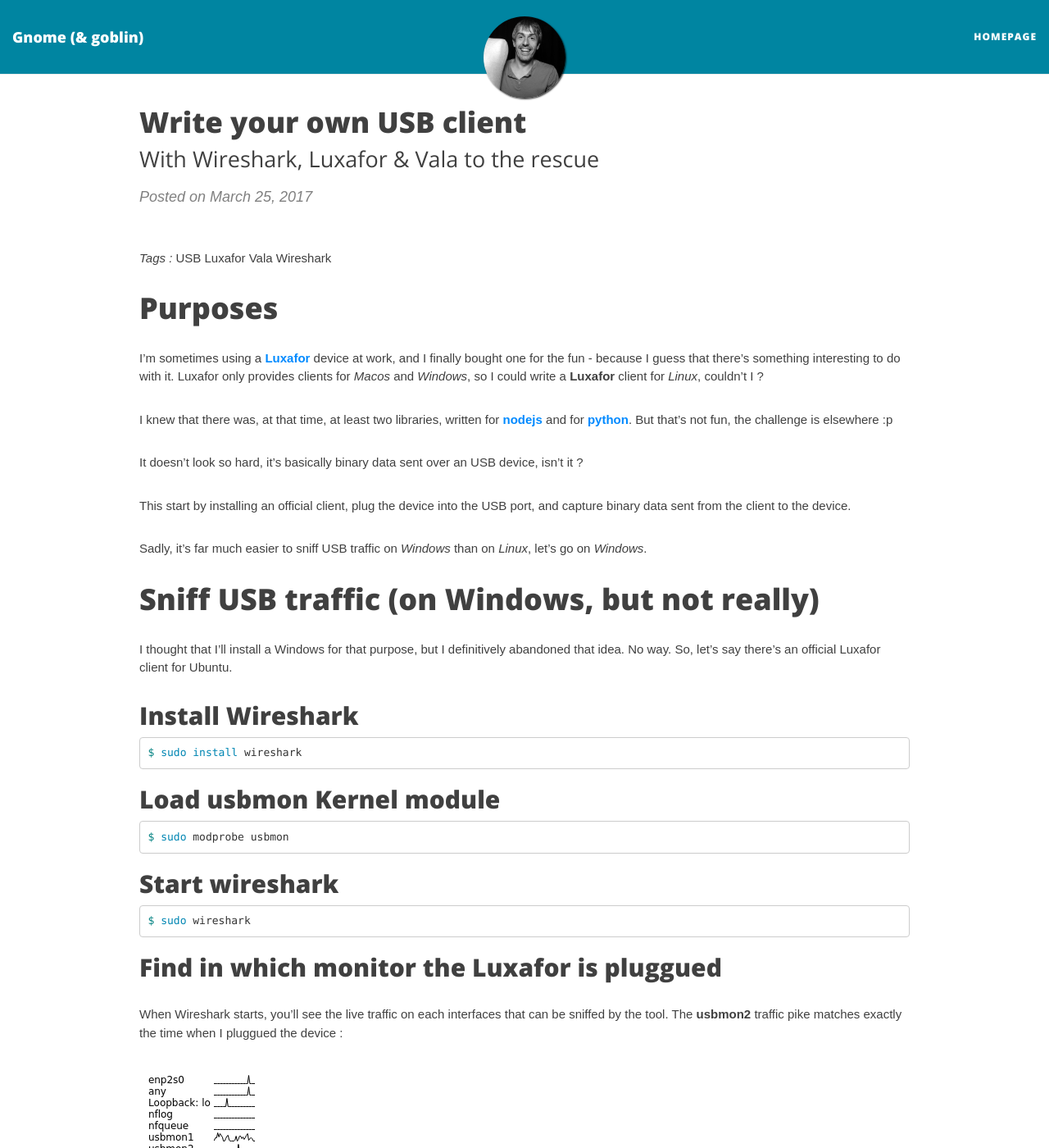
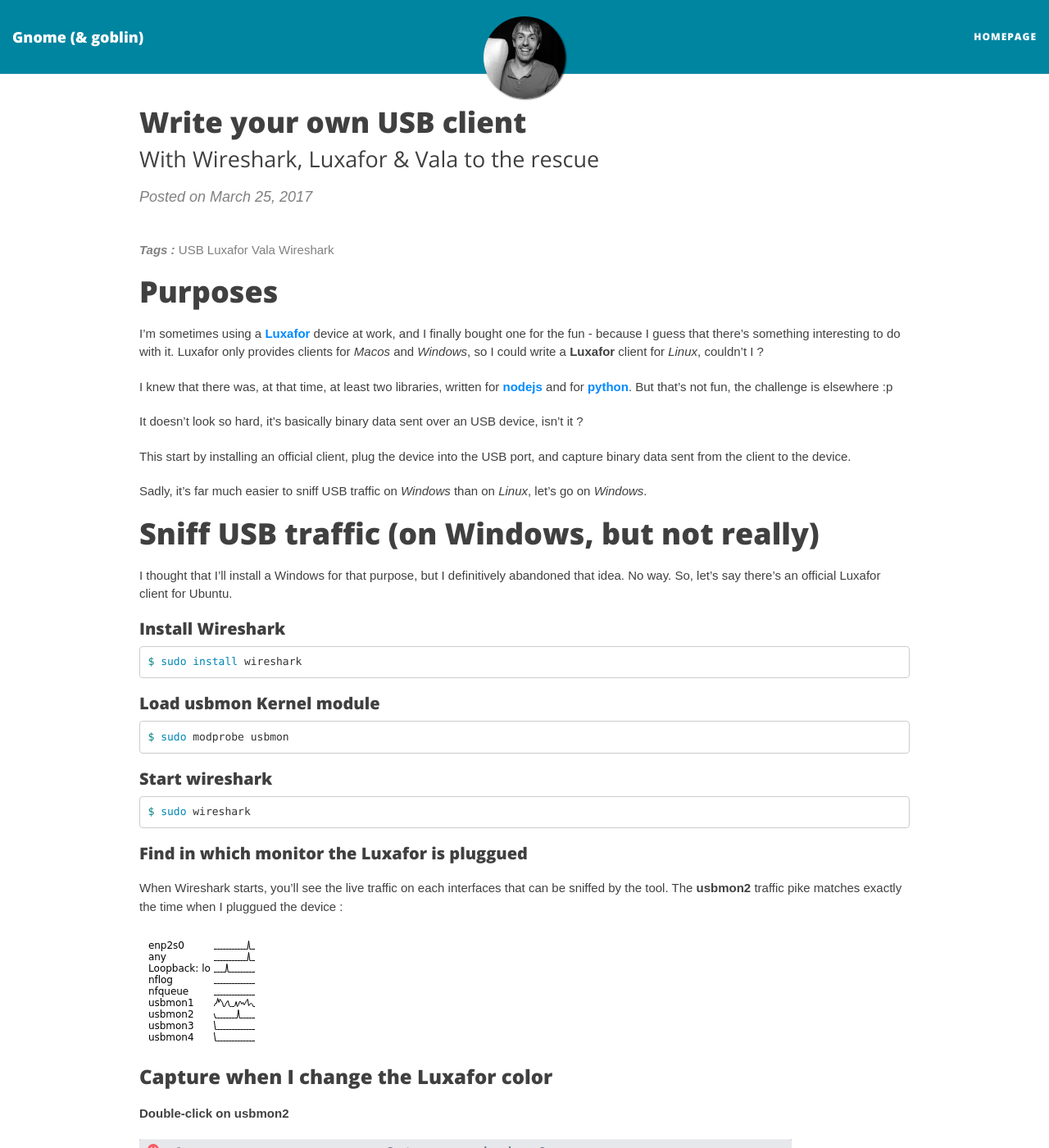
Before and after one commit to lcallarec/blog.io, a Jekyll site: the page built from _posts/2017-03-25-write-own-usb-client.md, in a window 1280 px wide and 1400 px high. Shown: the whole window at 82% size. Built offline with Jekyll 4.4.1, drawn with Linux system fonts in a browser that asks for light colours; nearby versions of some CDN libraries.

Commit message:
Add tags block styling

```diff
--- a/css/main.css
+++ b/css/main.css
@@ -30,10 +30,21 @@
   position: relative;
   background: #FFF;
 }
+
+#tags-title {
+  color: #808080;
+  font-weight: bold;
+}
+
+#tags-items {
+  color: #808080;
+}
+
 p {
   line-height: 1.5;
-  margin: 30px 0;
+  margin: 20px 0;
 }
+
 p a {
   /* text-decoration: underline */
   color: #008AFF;
@@ -576,8 +587,12 @@
 }
 
 # Custom
-.blog-post h1 {
+article.blog-post h1 {
   font-size: 25px;
+}
+
+article.blog-post h2 {
+  font-size: 20px;
 }
 
 .highlight pre {
```
